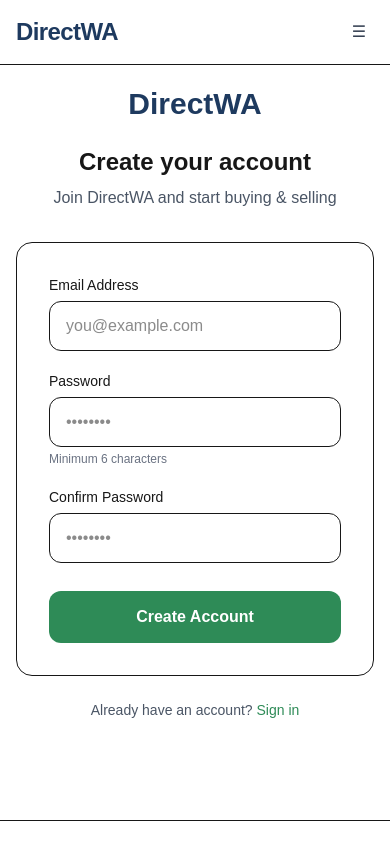
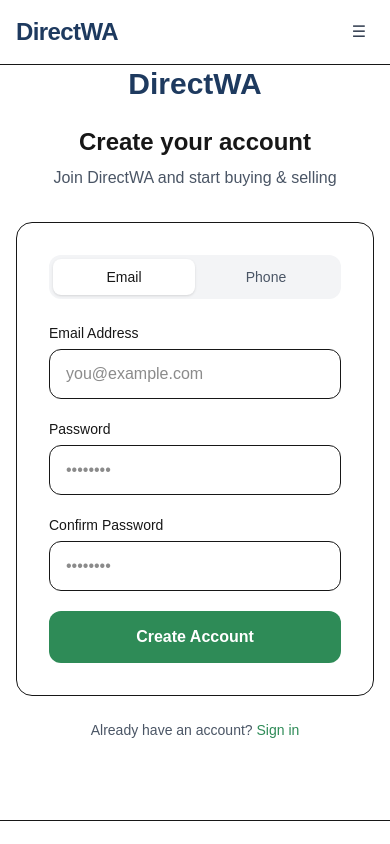
Before and after one commit to DirectWA-1/directwa-marketplace, a Next.js app: page /signup in a window 390 px wide. Shown: the top 844 px of the page. Built offline with nearby package versions, Linux system fonts and the light colour scheme; no server answers.

Commit message:
Add phone signup option to Signup page

```diff
--- a/app/signup/page.tsx
+++ b/app/signup/page.tsx
@@ -6,14 +6,19 @@
 import { useRouter } from 'next/navigation';
 
 export default function SignupPage() {
+  const [signupMethod, setSignupMethod] = useState<'email' | 'phone'>('email');
   const [email, setEmail] = useState('');
   const [password, setPassword] = useState('');
   const [confirmPassword, setConfirmPassword] = useState('');
+  const [phone, setPhone] = useState('');
+  const [otp, setOtp] = useState('');
+  const [step, setStep] = useState<'form' | 'otp'>('form');
   const [loading, setLoading] = useState(false);
   const [error, setError] = useState('');
   const router = useRouter();
 
-  const handleSignup = async (e: React.FormEvent) => {
+  // Email + Password Signup
+  const handleEmailSignup = async (e: React.FormEvent) => {
     e.preventDefault();
     setError('');
 
@@ -21,7 +26,6 @@
       setError('Passwords do not match');
       return;
     }
-
     if (password.length < 6) {
       setError('Password must be at least 6 characters');
       return;
@@ -37,11 +41,56 @@
 
       if (error) throw error;
 
-      // Success - redirect to login or show success message
       router.push('/login?message=Check your email to confirm your account');
+    } catch (err: any) {
+      setError(err.message || 'Signup failed');
+    } finally {
+      setLoading(false);
+    }
+  };
 
+  // Send OTP for Phone Signup
+  const handlePhoneSignup = async (e: React.FormEvent) => {
+    e.preventDefault();
+    setError('');
+    setLoading(true);
+
+    try {
+      const { error } = await supabase.auth.signInWithOtp({
+        phone: phone.trim(),
+        options: {
+          shouldCreateUser: true,
+        },
+      });
+
+      if (error) throw error;
+      setStep('otp');
     } catch (err: any) {
-      setError(err.message || 'Signup failed. Please try again.');
+      setError(err.message || 'Failed to send code');
+    } finally {
+      setLoading(false);
+    }
+  };
+
+  // Verify OTP and complete signup
+  const handleVerifyOtp = async (e: React.FormEvent) => {
+    e.preventDefault();
+    setError('');
+    setLoading(true);
+
+    try {
+      const { error } = await supabase.auth.verifyOtp({
+        phone: phone.trim(),
+        token: otp,
+        type: 'sms',
+      });
+
+      if (error) throw error;
+
+      router.push('/listings');
+      router.refresh();
+    } catch (err: any) {
+      setError(err.message || 'Invalid code');
     } finally {
       setLoading(false);
     }
@@ -59,13 +108,31 @@
         </div>
 
         <div className="bg-white p-8 rounded-2xl border">
+          {/* Method Toggle */}
+          <div className="flex mb-6 bg-gray-100 rounded-xl p-1">
+            <button
+              onClick={() => { setSignupMethod('email'); setStep('form'); setError(''); }}
+              className={`flex-1 py-2 rounded-lg text-sm font-medium transition-colors ${signupMethod === 'email' ? 'bg-white shadow' : 'text-gray-600'}`}
+            >
+              Email
+            </button>
+            <button
+              onClick={() => { setSignupMethod('phone'); setStep('form'); setError(''); }}
+              className={`flex-1 py-2 rounded-lg text-sm font-medium transition-colors ${signupMethod === 'phone' ? 'bg-white shadow' : 'text-gray-600'}`}
+            >
+              Phone
+            </button>
+          </div>
+
           {error && (
             <div className="mb-4 p-3 bg-red-50 border border-red-200 text-red-600 rounded-xl text-sm">
               {error}
             </div>
           )}
 
-          <form onSubmit={handleSignup} className="space-y-5">
+          {/* Email Signup */}
+          {signupMethod === 'email' && (
+            <form onSubmit={handleEmailSignup} className="space-y-5">
               <div>
                 <label className="block text-sm font-medium mb-1.5">Email Address</label>
                 <input
@@ -88,7 +155,6 @@
                   placeholder="••••••••"
                   required
                 />
-              <p className="text-xs text-gray-500 mt-1">Minimum 6 characters</p>
               </div>
 
               <div>
@@ -106,11 +172,72 @@
               <button
                 type="submit"
                 disabled={loading}
-              className="w-full bg-[#2E8B57] hover:bg-[#246B46] disabled:bg-gray-400 text-white font-semibold py-3.5 rounded-xl transition-colors mt-2"
+                className="w-full bg-[#2E8B57] hover:bg-[#246B46] disabled:bg-gray-400 text-white font-semibold py-3.5 rounded-xl transition-colors"
               >
                 {loading ? 'Creating account...' : 'Create Account'}
               </button>
             </form>
+          )}
+
+          {/* Phone Signup */}
+          {signupMethod === 'phone' && step === 'form' && (
+            <form onSubmit={handlePhoneSignup} className="space-y-5">
+              <div>
+                <label className="block text-sm font-medium mb-1.5">Phone Number</label>
+                <input
+                  type="tel"
+                  value={phone}
+                  onChange={(e) => setPhone(e.target.value)}
+                  className="w-full border rounded-xl px-4 py-3"
+                  placeholder="+27 71 234 5678"
+                  required
+                />
+                <p className="text-xs text-gray-500 mt-1">Include country code (e.g. +27)</p>
+              </div>
+
+              <button
+                type="submit"
+                disabled={loading}
+                className="w-full bg-[#2E8B57] hover:bg-[#246B46] disabled:bg-gray-400 text-white font-semibold py-3.5 rounded-xl transition-colors"
+              >
+                {loading ? 'Sending code...' : 'Send Verification Code'}
+              </button>
+            </form>
+          )}
+
+          {/* OTP Verification for Phone */}
+          {signupMethod === 'phone' && step === 'otp' && (
+            <form onSubmit={handleVerifyOtp} className="space-y-5">
+              <div>
+                <label className="block text-sm font-medium mb-1.5">Enter the 6-digit code sent to {phone}</label>
+                <input
+                  type="text"
+                  value={otp}
+                  onChange={(e) => setOtp(e.target.value)}
+                  className="w-full border rounded-xl px-4 py-3 text-center tracking-[8px] text-lg"
+                  placeholder="123456"
+                  maxLength={6}
+                  required
+                />
+              </div>
+
+              <button
+                type="submit"
+                disabled={loading}
+                className="w-full bg-[#2E8B57] hover:bg-[#246B46] disabled:bg-gray-400 text-white font-semibold py-3.5 rounded-xl transition-colors"
+              >
+                {loading ? 'Verifying...' : 'Verify & Create Account'}
+              </button>
+
+              <button
+                type="button"
+                onClick={() => { setStep('form'); setOtp(''); setError(''); }}
+                className="w-full text-sm text-gray-600 hover:text-gray-800"
+              >
+                Use a different number
+              </button>
+            </form>
+          )}
         </div>
 
         <p className="text-center mt-6 text-sm text-gray-600">
```
Lines whose indentation alone changed are shown as unchanged.
